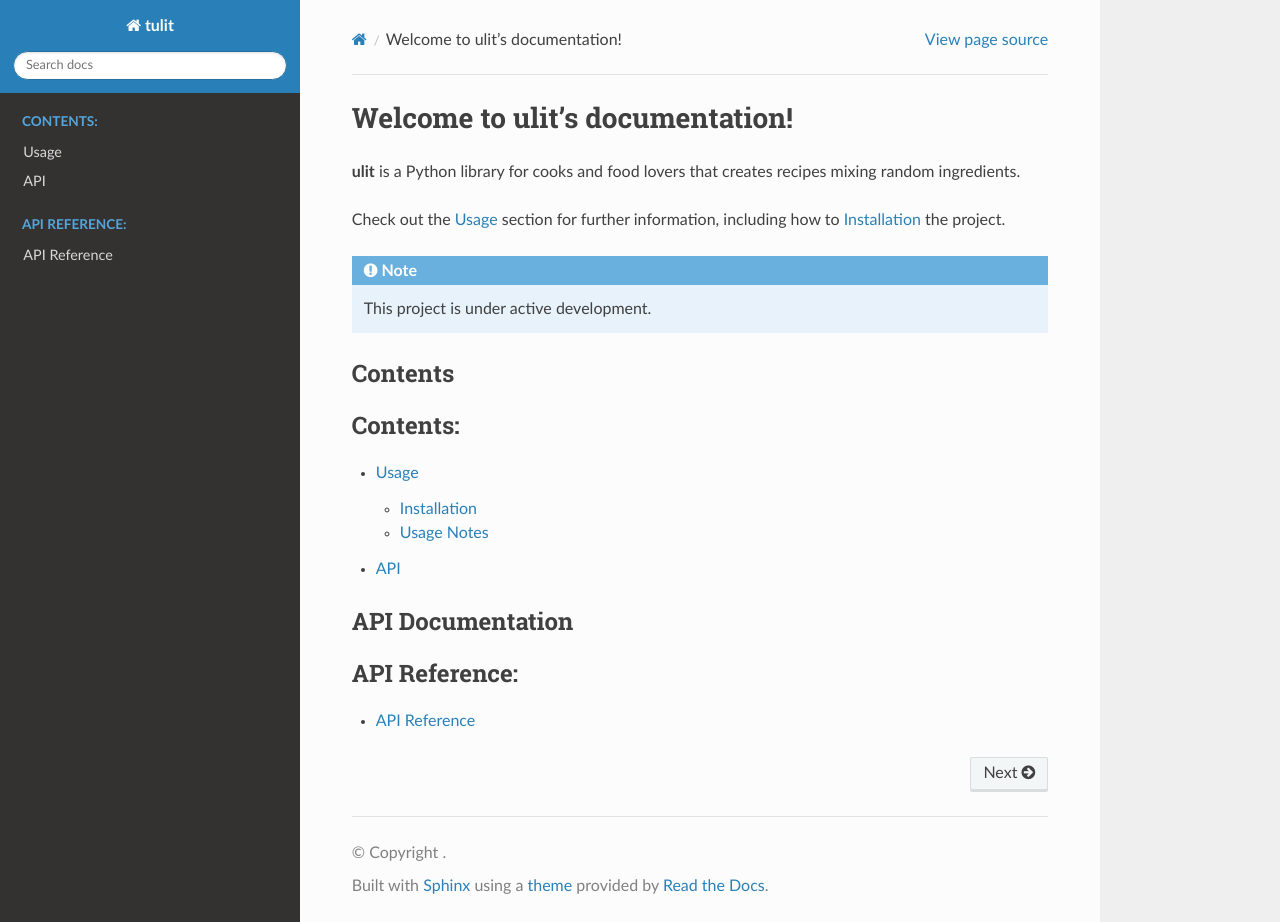
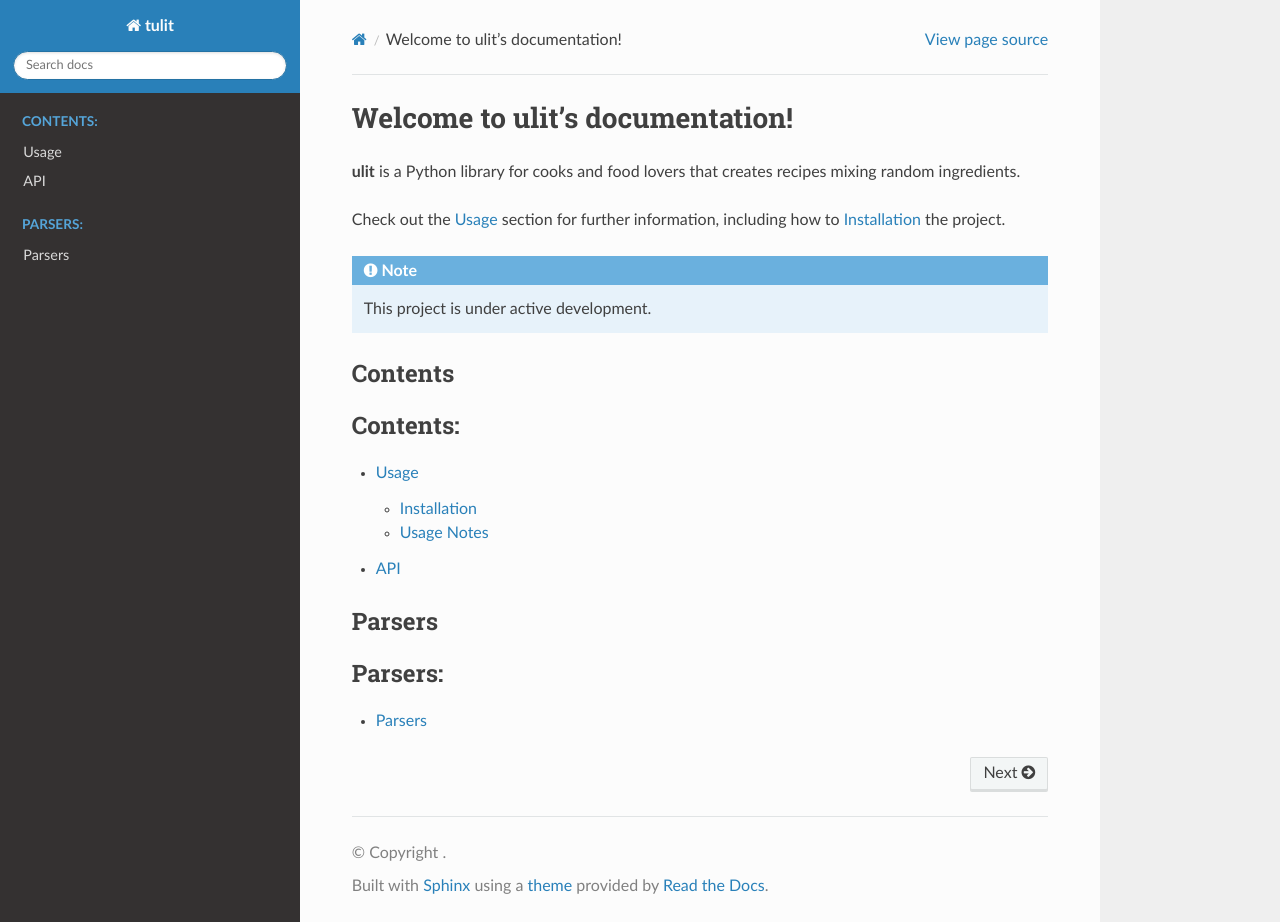
Before and after one commit to AlessioNar/ulit, a Sphinx documentation site: the page built from docs/source/index.rst, in a window 1280 px wide and 922 px high. Built offline with Sphinx 7.4.7 and the Read the Docs theme 3.1.0, drawn with Linux system fonts in a browser that asks for light colours.

Commit message:
Testing automated documentation

```diff
--- a/docs/source/conf.py
+++ b/docs/source/conf.py
@@ -1,4 +1,7 @@
 # Configuration file for the Sphinx documentation builder.
+
+import os
+import sys
 
 # -- Project information
 
@@ -9,6 +12,7 @@ release = '0.0.3'
 version = '0.0.3'
 
 # -- General configuration
+sys.path.insert(0, os.path.abspath('../tulit'))
 
 extensions = [
     'sphinx.ext.duration',
@@ -16,6 +20,8 @@ extensions = [
     'sphinx.ext.autodoc',
     'sphinx.ext.autosummary',
     'sphinx.ext.intersphinx',
+    'sphinx.ext.napoleon',
+
 ]
 
 intersphinx_mapping = {
--- a/docs/source/index.rst
+++ b/docs/source/index.rst
@@ -22,11 +22,11 @@ Contents
    usage
    api
 
-API Documentation
+Parsers
 -----------------
 
 .. toctree::
    :maxdepth: 2
-   :caption: API Reference:
+   :caption: Parsers:
 
-   api/modules
+   parsers/modules
--- a/docs/source/api/modules.rst
+++ b/docs/source/parsers/modules.rst
@@ -1,4 +1,4 @@
-API Reference
+Parsers
 =============
 
 .. automodule:: tulit.parsers.akomantoso
```
